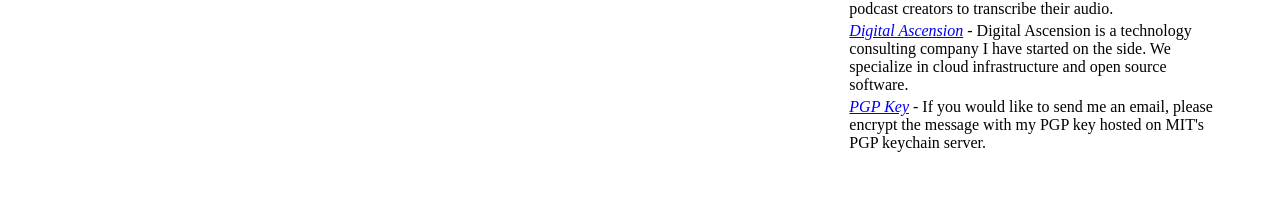
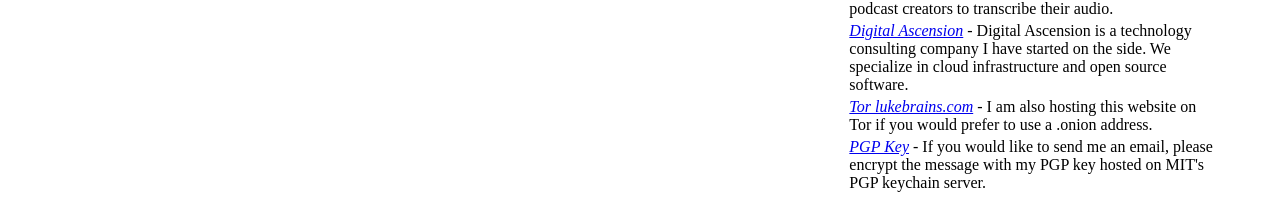
Before and after one commit to lukebrady/lukebrains.github.io, a plain HTML site: page index.html in a window 1280 px wide. Shown: the part 559-761 px from the top of the page. Drawn offline with Linux system fonts and the light colour scheme; no server answers.

Commit message:
Added tor link to site.
Signed-off-by: Luke Brady <lbrad23105@gmail.com>

```diff
--- a/index.html
+++ b/index.html
@@ -67,6 +67,11 @@
                     </td>
                 </tr>
                 <tr>
+                    <td><a href = "http://3lpn4p6vzorsgwo2.onion/"><i>Tor lukebrains.com</i></a> -
+                    I am also hosting this website on Tor if you would prefer to use a .onion address.
+                    </td>
+                </tr>
+                <tr>
                     <td><a href = "http://pgp.mit.edu/pks/lookup?op=get&search=0xCA92F154B9D36AA1"><i>PGP Key</i></a> -
                     If you would like to send me an email, please encrypt the message with my PGP key hosted
                     on MIT's PGP keychain server.
```
